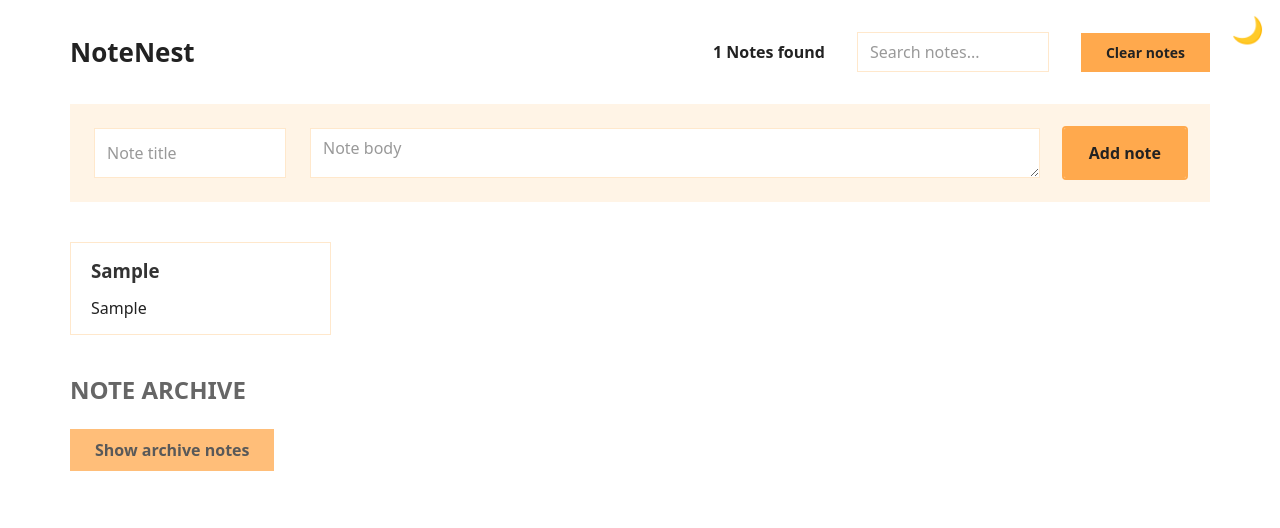
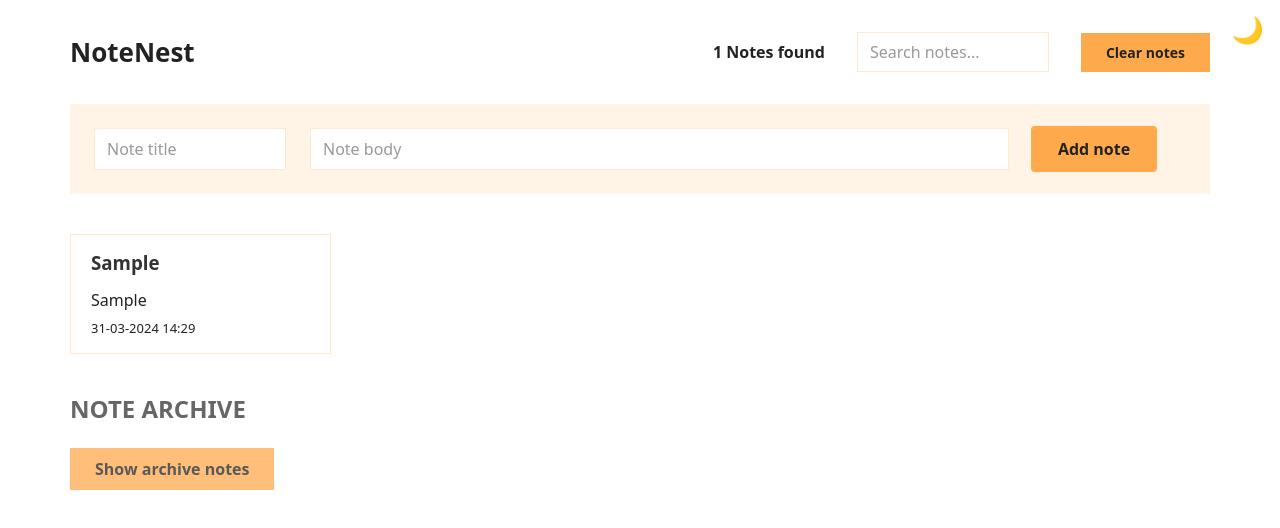
Before and after one commit to ayoubfatah/NoteNest, a React (Create React App) app: page / in a window 1280 px wide. Both pictures are taken after typing "Sample", "Sample" into the empty fields and a click on the button "Add note". Shown: the top 528 px of the page. Built offline with nearby package versions, Linux system fonts and the light colour scheme.

Commit message:
using context api , adding date to the notes

```diff
--- a/src/App.js
+++ b/src/App.js
@@ -1,5 +1,5 @@
 import { createContext, useContext, useEffect, useState } from "react";
-
+import useDate from "./useDate";
 // 1. create a context
 const NoteContext = createContext();
 
@@ -111,17 +111,33 @@ function Notes() {
 }
 
 function FormAddNote() {
+  const { currentDate } = useDate();
+
   const { onAddNote } = useContext(NoteContext);
   const [title, setTitle] = useState("");
   const [body, setBody] = useState("");
 
-  const handleSubmit = function (e) {
+  function handleSubmit(e) {
     e.preventDefault();
     if (!body || !title) return;
-    onAddNote({ title, body });
+    onAddNote({ title, body, time: currentDate });
     setTitle("");
     setBody("");
-  };
+  }
+
+  useEffect(() => {
+    const handleKeyDown = function (e) {
+      if (e.key === "Enter") {
+        handleSubmit(e);
+      }
+    };
+
+    document.addEventListener("keydown", handleKeyDown);
+
+    return () => {
+      document.removeEventListener("keydown", handleKeyDown);
+    };
+  }, [handleSubmit]);
 
   return (
     <form onSubmit={handleSubmit}>
@@ -130,7 +146,8 @@ function FormAddNote() {
         onChange={(e) => setTitle(e.target.value)}
         placeholder="Note title"
       />
-      <textarea
+      <input
+        className="bodyinput"
         value={body}
         onChange={(e) => setBody(e.target.value)}
         placeholder="Note body"
@@ -148,6 +165,7 @@ function List() {
         <li key={i}>
           <h3>{note.title}</h3>
           <p>{note.body}</p>
+          <p className="time"> {note.time}</p>
         </li>
       ))}
     </ul>
@@ -159,7 +177,6 @@ function Archive() {
 
   const [showArchive, setShowArchive] = useState(false);
   const [cleared] = clearedNotes;
-  console.log(cleared, "hjaaaaa");
   return (
     <aside>
       <h2>Note archive</h2>
@@ -167,7 +184,7 @@ function Archive() {
         {showArchive ? "Hide archive notes" : "Show archive notes"}
       </button>
 
-      {showArchive && (
+      {showArchive && cleared && (
         <ul>
           {cleared.map((note, i) => (
             <li key={i}>
--- a/src/style.css
+++ b/src/style.css
@@ -176,3 +176,12 @@ aside li button {
   padding: 4px 8px;
   font-size: 14px;
 }
+
+.time {
+  font-size: 13px;
+  margin-top: 10px;
+}
+
+.bodyinput {
+  width: 64%;
+}
--- /dev/null
+++ b/src/useDate.js
@@ -0,0 +1,21 @@
+import { useState } from "react";
+
+function useDate() {
+  //   const [currentDateTime, setCurrentDateTime] = useState(new Date());
+
+  function formatCurrentDateTime() {
+    const dateTime = new Date();
+    const year = dateTime.getFullYear();
+    const month = ("0" + (dateTime.getMonth() + 1)).slice(-2);
+    const day = ("0" + dateTime.getDate()).slice(-2);
+    const hours = ("0" + dateTime.getHours()).slice(-2);
+    const minutes = ("0" + dateTime.getMinutes()).slice(-2);
+
+    return `${day}-${month}-${year} ${hours}:${minutes}`;
+  }
+
+  const currentDate = formatCurrentDateTime();
+  return { currentDate };
+}
+
+export default useDate;
```
